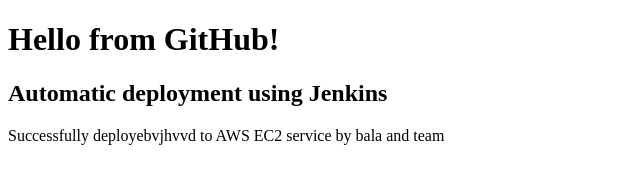
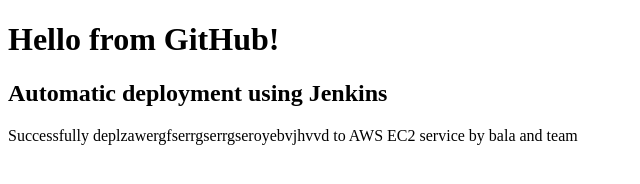
Before and after one commit to Balajackz16/jenkins-auto-deploy, a plain HTML site: page index.html in a window 1280 px wide. Shown: the whole page, without its empty margins (0-640 px from the left). Drawn offline with Linux system fonts and the light colour scheme.

Commit message:
Update index.html

```diff
--- a/index.html
+++ b/index.html
@@ -6,6 +6,6 @@
 <body>
     <h1>Hello from GitHub!</h1>
     <h2>Automatic deployment using Jenkins</h2>
-    <p>Successfully deployebvjhvvd to AWS EC2 service by bala and team</p>
+    <p>Successfully deplzawergfserrgserrgseroyebvjhvvd to AWS EC2 service by bala and team</p>
 </body>
 </html>
```
